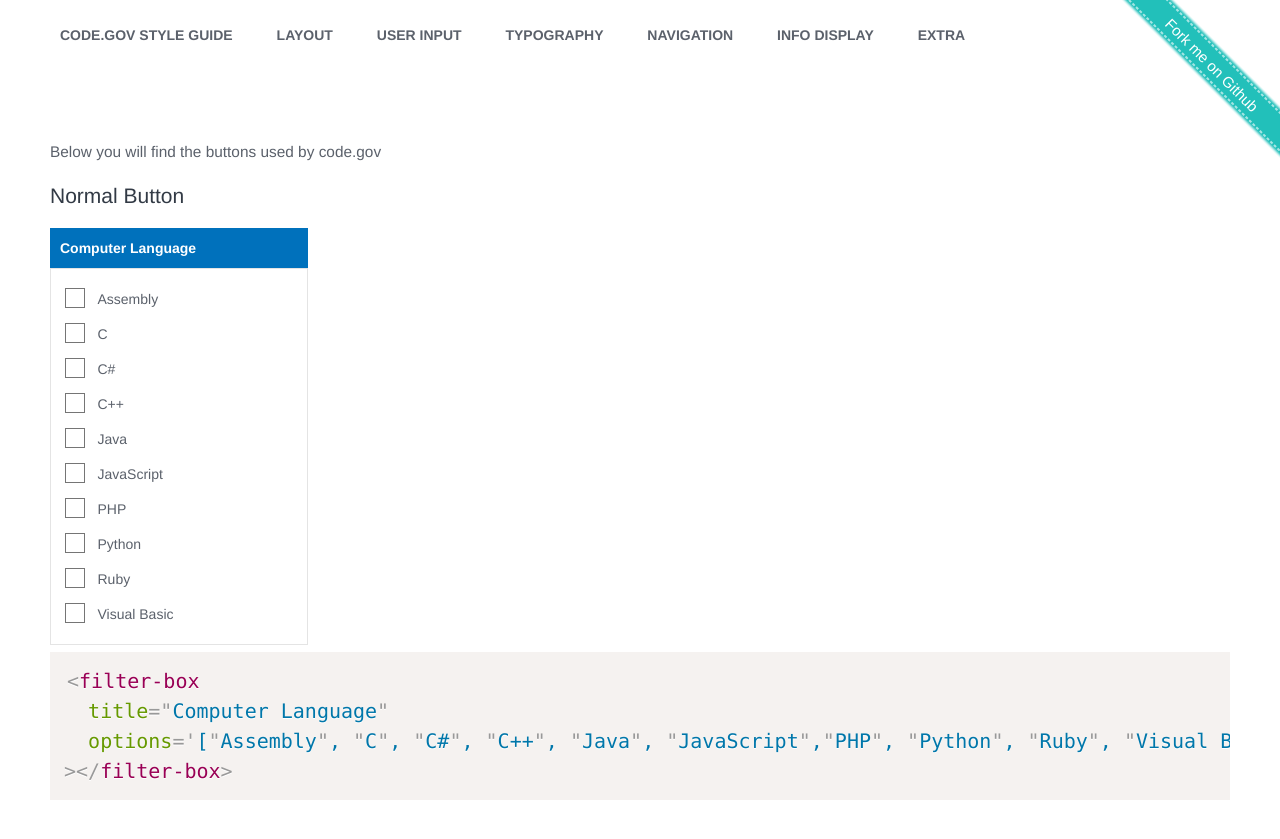
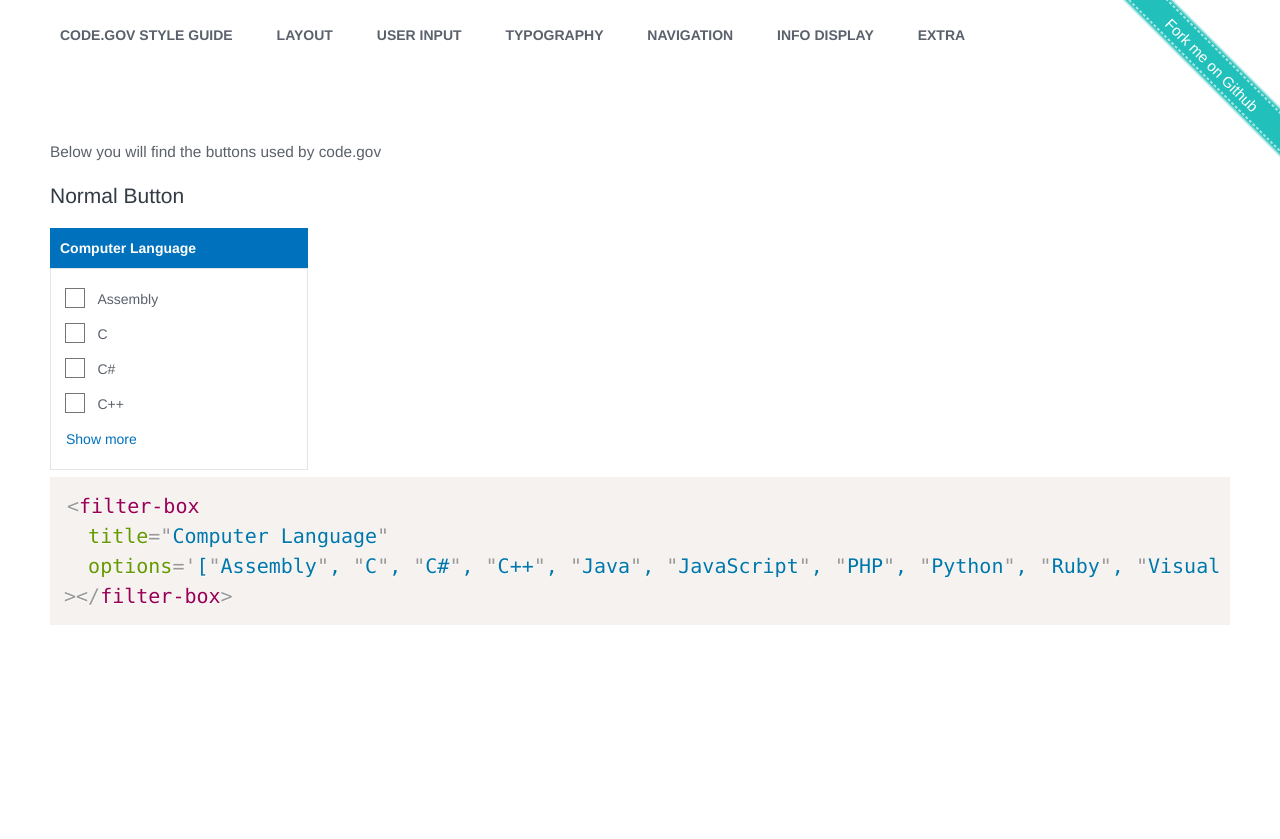
Before and after one commit to GSA/code-gov-style, a Jekyll site: the page built from components/filter.md, in a window 1280 px wide. Shown: the top 839 px of the page. Built offline with Jekyll 4.4.1, drawn with Linux system fonts in a browser that asks for light colours; part of the change alters nothing that is shown.

Commit message:
added show more button

````diff
--- a/_sass/_filter.scss
+++ b/_sass/_filter.scss
@@ -20,6 +20,12 @@
       margin-bottom: 15px;
       margin-top: 15px;
     }
+
+    .showMore {
+      color: $color-blue;
+      cursor: pointer;
+      user-select: none;
+    }
   }
 
 }
--- a/assets/js/filter_box.js
+++ b/assets/js/filter_box.js
@@ -6,11 +6,38 @@
 
             // establish prototype chain
             super();
+
+            this.collapsed = true;
         }
 
 
         // fires after the element has been attached to the DOM
         connectedCallback() {
+          this.update();
+        }
+
+        getHTML() {
+          let showText = this.options.length >= 4 ? (this.collapsed ? "Show more" : "Show less") : null;
+
+          return `
+            <div class="title">${this.title}</div>
+            <ul class="options">
+              ${this.options.map((option, index) => {
+                if (index >= 4 && this.collapsed) return;
+                else return '<li><input type="checkbox" id="' + option.value + '" value="' + option.value + '"><label for="' + option.value + '"><span>' + option.name + '</span></label></li>';
+              }).join("\n")}
+              ${showText ? '<li><span class="showMore">' + showText + '</span></li>' : ''}
+            </ul>
+          `;
+        }
+
+        get values() {
+          return Array.from(this.querySelectorAll(":checked")).map(tag => tag.value);
+        }
+
+        update() {
+            this.innerHTML = "";
+
             // creating a container for the editable-list component
             const container = document.createElement('div');
 
@@ -46,16 +73,7 @@
             */
         }
 
-        getHTML() {
-          return `
-            <div class="title">${this.title}</div>
-            <ul class="options">
-              ${this.options.map(option => {
-                return '<li><input type="checkbox" id="' + option.value + '" value="' + option.value + '"><label for="' + option.value + '"><span>' + option.name + '</span></label></li>';
-              }).join("\n")}
-            </ul>
-          `;
-        }
+
     }
 
     // let the browser know about the custom element
--- a/components/filter.md
+++ b/components/filter.md
@@ -11,11 +11,11 @@ title: "Filter"
 # Normal Button
 <filter-box
   title="Computer Language"
-  options='["Assembly", "C", "C#", "C++", "Java", "JavaScript","PHP", "Python", "Ruby", "Visual Basic"]'
+  options='["Assembly", "C", "C#", "C++", "Java", "JavaScript", "PHP", "Python", "Ruby", "Visual Basic"]'
 ></filter-box>
 ```
 <filter-box
   title="Computer Language"
-  options='["Assembly", "C", "C#", "C++", "Java", "JavaScript","PHP", "Python", "Ruby", "Visual Basic"]'
+  options='["Assembly", "C", "C#", "C++", "Java", "JavaScript", "PHP", "Python", "Ruby", "Visual Basic"]'
 ></filter-box>
 ```
````
